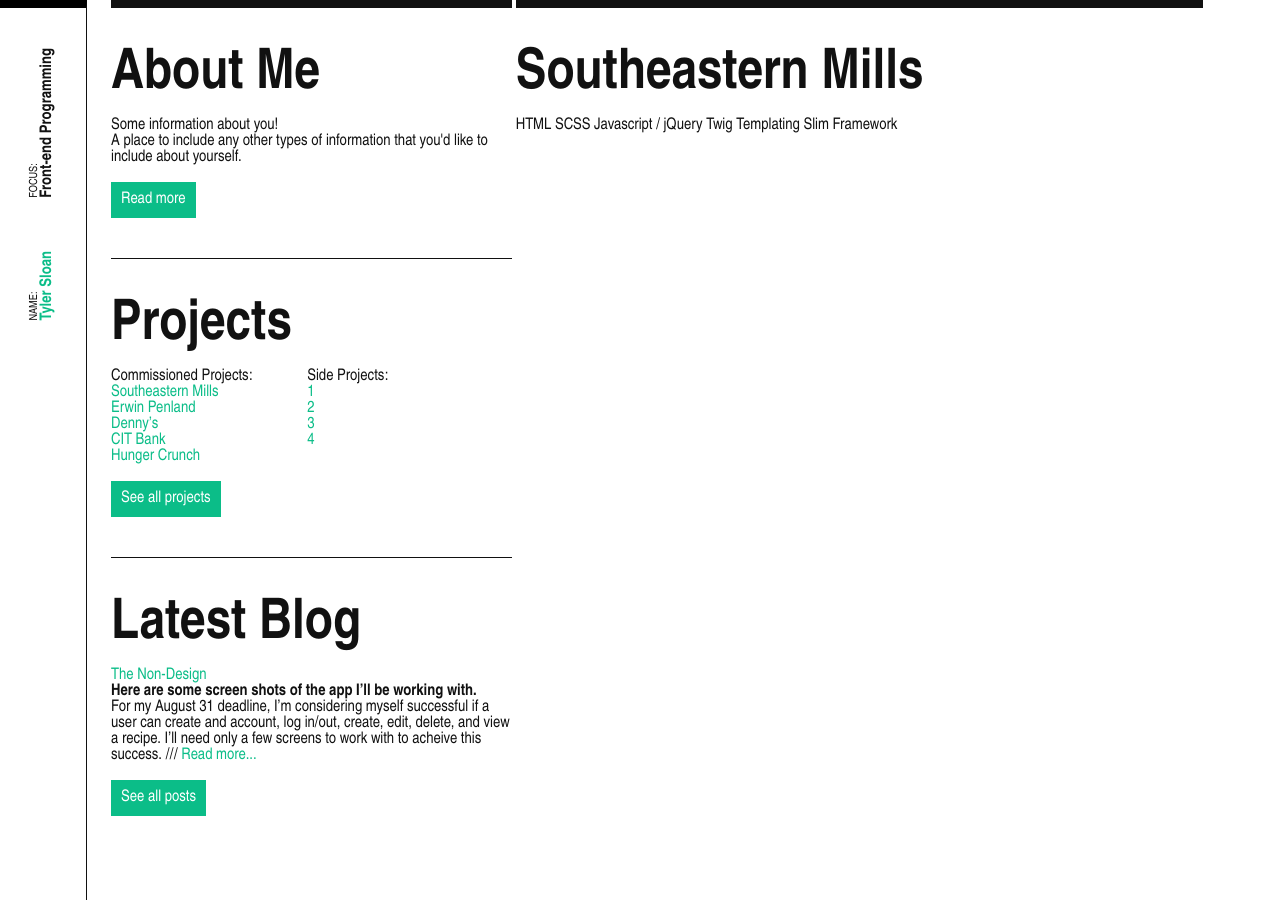
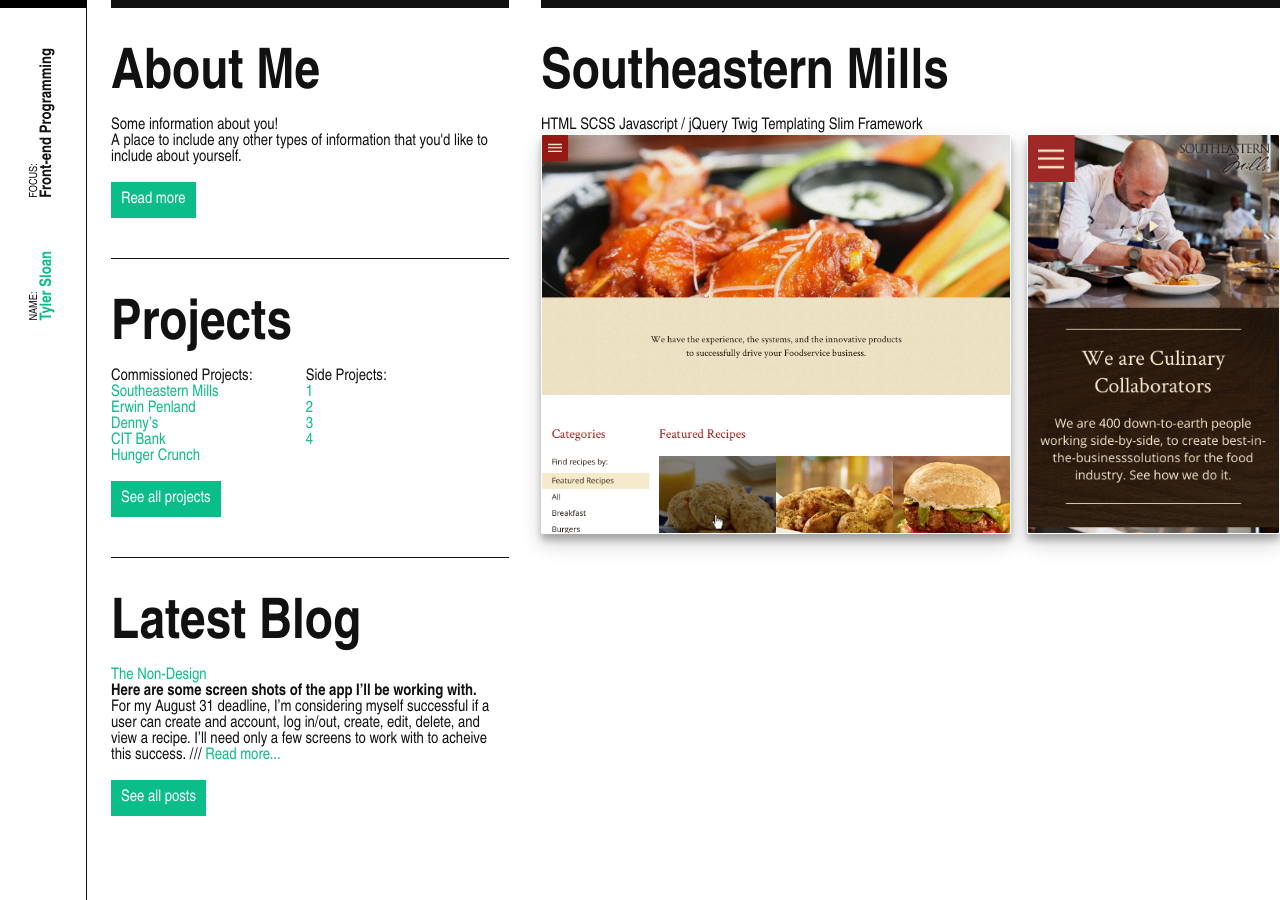
Before and after one commit to tylersloan/tylersloan.github.io, a Jekyll site: the page built from _projects/southeastern-mills.md, in a window 1280 px wide. Built offline with Jekyll 4.4.1, drawn with Linux system fonts in a browser that asks for light colours; Markdown is read by kramdown in place of the engine named in the settings.

Commit message:
default layout design refactor + improvements. design of screenies on project layout

```diff
--- a/_layouts/project.html
+++ b/_layouts/project.html
@@ -17,6 +17,15 @@
       {% endfor %}
     </ul>
 
+    <section class="screenshots">
+      <div class="screenshot screenshot--desktop">
+        <img src="/images/screenshots/{{ page.title | slugify }}/{{ page.screenshots[0] }}" alt="">
+      </div>
+      <div class="screenshot screenshot--mobile">
+        <img src="/images/screenshots/{{ page.title | slugify }}/{{ page.screenshots[1] }}" alt="">
+      </div>
+    </section>
+
     {{ content }}
   </main>
 
--- a/_projects/southeastern-mills.md
+++ b/_projects/southeastern-mills.md
@@ -9,4 +9,7 @@
   - Javascript / jQuery
   - Twig Templating
   - Slim Framework
+screenshots:
+  - recipes--desktop.jpg
+  - homepage--mobile.jpg
 ---
--- a/_sass/_base.scss
+++ b/_sass/_base.scss
@@ -13,7 +13,7 @@
 		weight: $fw-normal;
 	}
 	padding-left: calc((55em/16) + 2em + 1.5em);
-  	padding-right: calc((55em/16) - 2em);
+  	// padding-right: calc((55em/16) - 2em);
   	position: relative;
 
   	// transition: .25s color ease;
@@ -25,23 +25,26 @@
 .article {
 	&--home {
 		border-top: .5em solid $black;
-		display: inline-block;
+		// display: inline-block;
 		padding-top: 2.5em;
-		vertical-align: top;
+		// vertical-align: top;
 
 		&:first-of-type {
+			margin-right: 1em;
 			width: 35%;
 		}
 
 		&:last-of-type {
 			// background: rgba($black, .05);
-			width: 60%;
+			margin-left: 1em;
+			width: 65%;
 		}
 	}
 }
 
 .main {
 	padding-bottom: 2.5em;
+	display: -webkit-flex;display: -ms-flexbox;display: flex;
 }
 
 .layout {
--- /dev/null
+++ b/_sass/_project.scss
@@ -0,0 +1,36 @@
+.project {
+
+}
+
+.screenshots {
+	display: -webkit-flex;display: -ms-flexbox;display: flex;
+}
+
+.screenshot {
+	border: 1px solid $white;
+	border-radius: 2px;
+	box-shadow: 0 10px 20px rgba(0,0,0,0.19), 0 6px 6px rgba(0,0,0,0.23);
+	height: 25em;
+	overflow: scroll;
+
+	&:first-of-type {
+		margin-right: 0.5em;
+	}
+
+	&:last-of-type {
+		margin-left: 0.5em;
+	}
+
+	img {
+		display: block;
+		width: 100%;
+	}
+
+	&--desktop {
+		width: 65%;
+	}
+
+	&--mobile {
+		width: 35%;
+	}
+}
--- a/styles/style.scss
+++ b/styles/style.scss
@@ -8,8 +8,9 @@
 @import "lists";
 @import "typography";
 @import "buttons";
-@import "entry";
 @import "header";
 @import "section";
+@import "entry";
+@import "project";
 @import "footer";
 @import "native";
```
Also changed, not shown: images/placeholder/screenshot--desktop.jpg (added), images/screenshots/southeastern-mills/homepage--desktop.jpg (added), images/screenshots/southeastern-mills/homepage--mobile.jpg (added), images/screenshots/southeastern-mills/recipes--desktop.jpg (added), images/screenshots/southeastern-mills/recipes--mobile.jpg (added).
